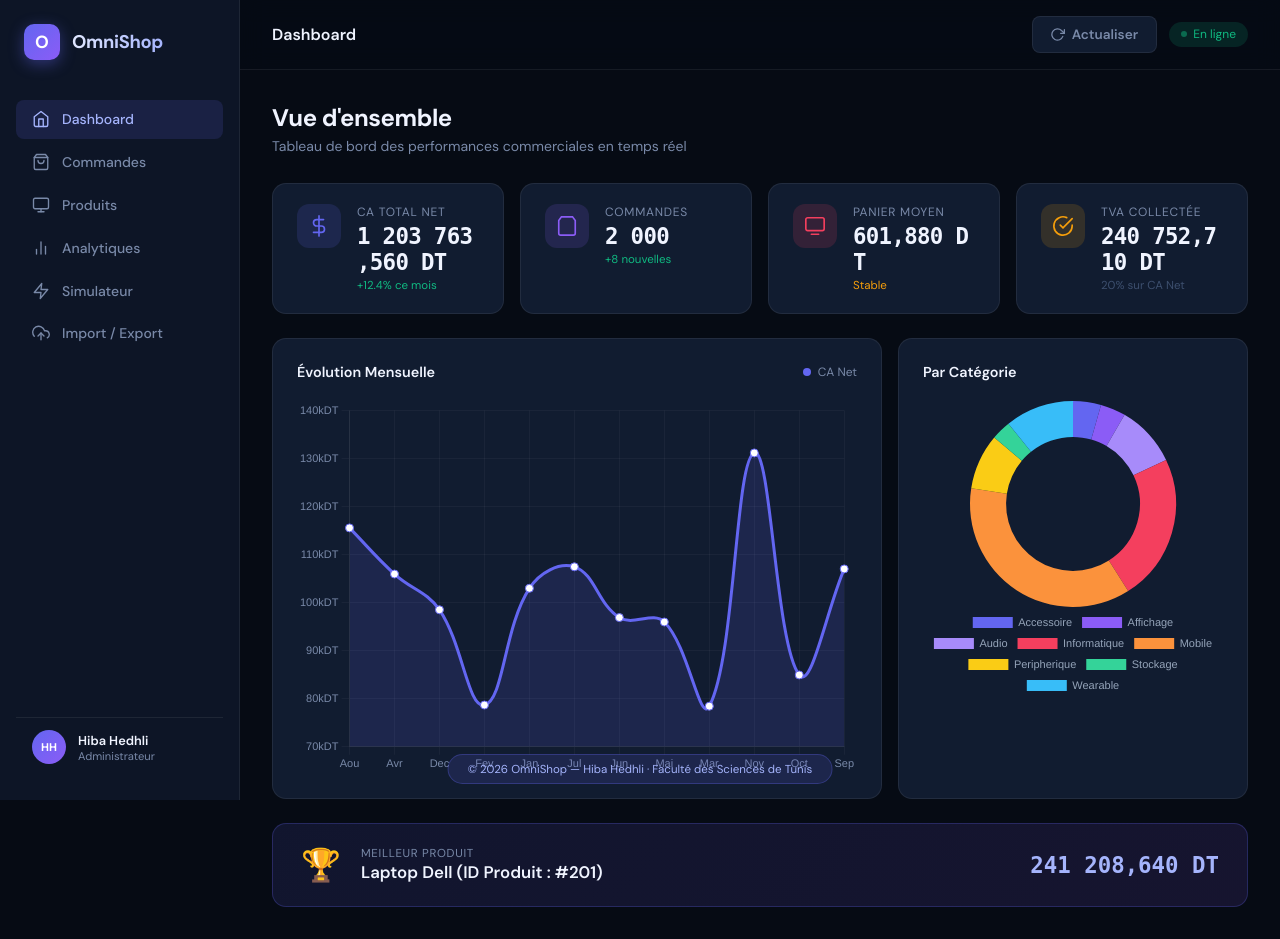
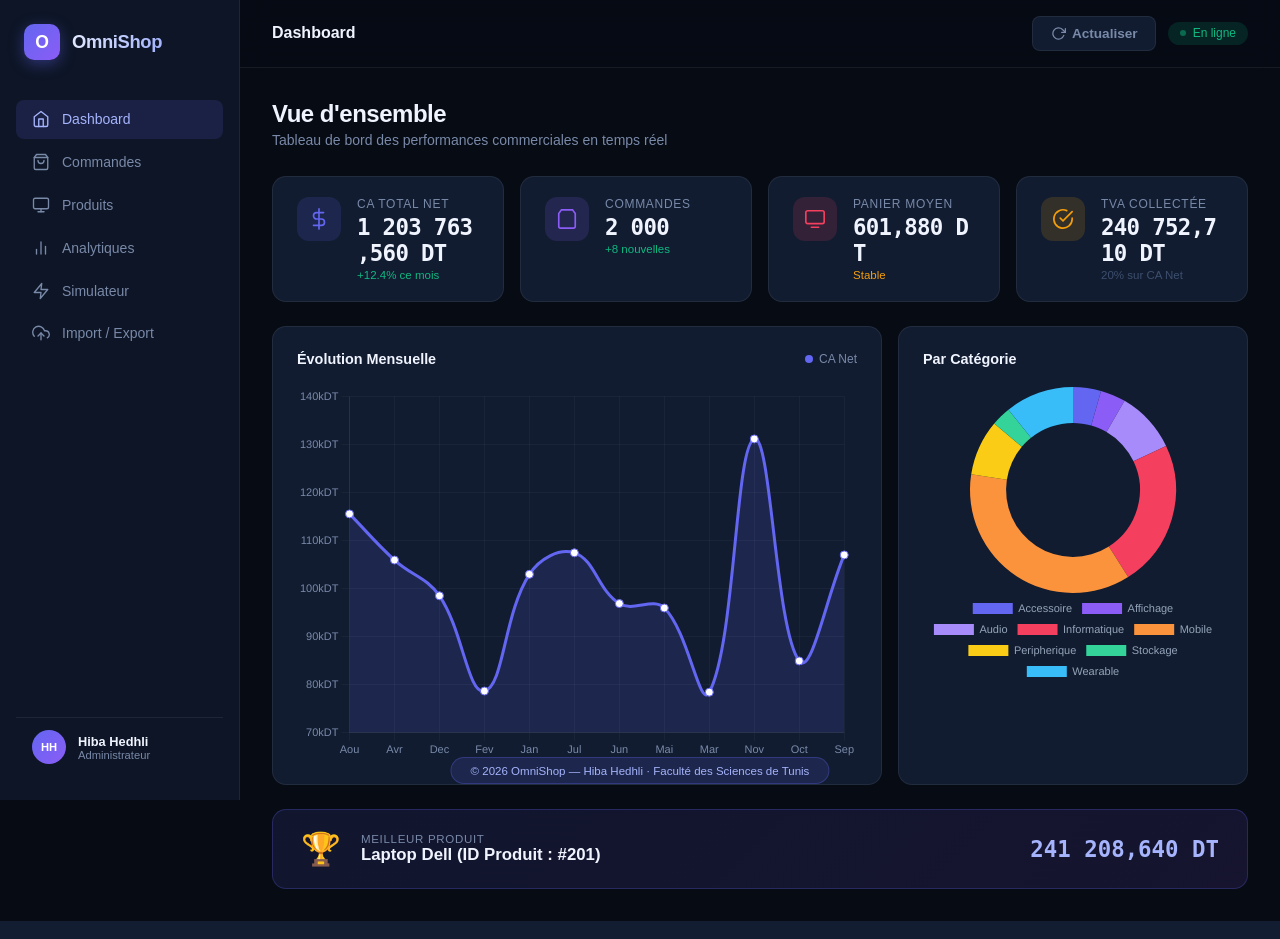
Before and after one commit to hibahedhli/dashboard_omnishop, a Flask app: page / in a window 1280 px wide. Run offline with Flask 3, Linux system fonts and the light colour scheme; some web fonts are replaced.

Commit message:
Modification link fonts

```diff
--- a/templates/index.html
+++ b/templates/index.html
@@ -5,7 +5,6 @@
 <meta name="viewport" content="width=device-width, initial-scale=1.0"/>
 <title>OmniShop — Dashboard</title>
 <link rel="preconnect" href="https://fonts.googleapis.com"/>
-<link href="https://fonts.googleapis.com/css2?family=DM+Sans:wght@300;400;500;600;700&family=JetBrains+Mono:wght@400;600&display=swap" rel="stylesheet"/>
 <link rel="stylesheet" href="/static/css/dashboard.css"/>
 <script src="https://cdn.jsdelivr.net/npm/chart.js@4.4.0/dist/chart.umd.min.js"></script>
 </head>
```
